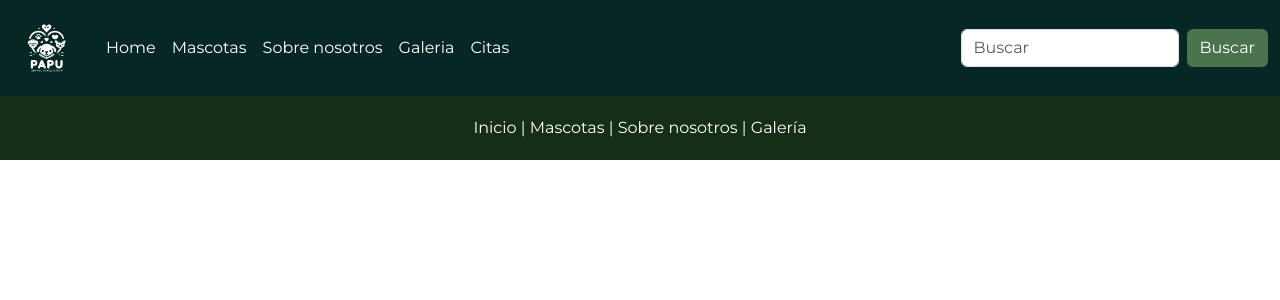
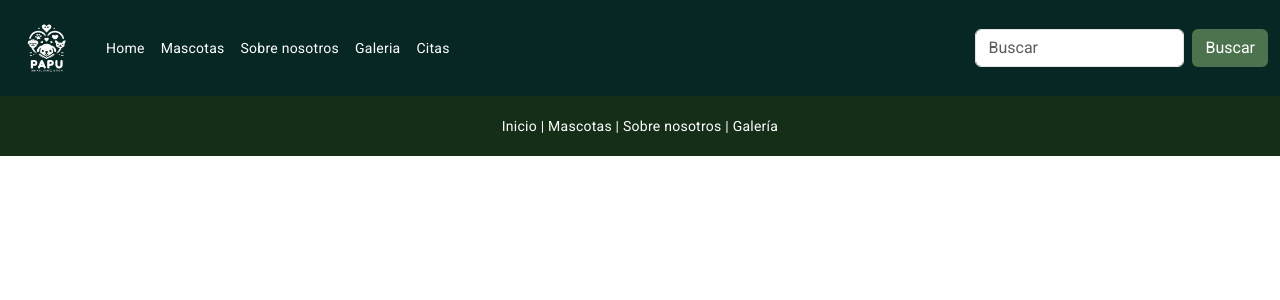
Before and after one commit to WallaceGaster/SPA-Refugio-Animales, an Angular app: page / in a window 1280 px wide. Shown: the top 300 px of the page. Built offline with nearby package versions, Linux system fonts and the light colour scheme.

Commit message:
angular-material

```diff
--- a/angular.json
+++ b/angular.json
@@ -25,6 +25,7 @@
               "src/assets"
             ],
             "styles": [
+              "@angular/material/prebuilt-themes/deeppurple-amber.css",
               "src/styles.css"
             ],
             "scripts": []
@@ -84,6 +85,7 @@
               "src/assets"
             ],
             "styles": [
+              "@angular/material/prebuilt-themes/deeppurple-amber.css",
               "src/styles.css"
             ],
             "scripts": []
--- a/package.json
+++ b/package.json
@@ -11,10 +11,12 @@
   "private": true,
   "dependencies": {
     "@angular/animations": "^17.3.0",
+    "@angular/cdk": "^17.3.6",
     "@angular/common": "^17.3.0",
     "@angular/compiler": "^17.3.0",
     "@angular/core": "^17.3.0",
     "@angular/forms": "^17.3.0",
+    "@angular/material": "^17.3.6",
     "@angular/platform-browser": "^17.3.0",
     "@angular/platform-browser-dynamic": "^17.3.0",
     "@angular/router": "^17.3.0",
--- a/src/app/app.config.ts
+++ b/src/app/app.config.ts
@@ -3,7 +3,8 @@
 
 import { routes } from './app.routes';
 import { provideHttpClient } from '@angular/common/http';
+import { provideAnimationsAsync } from '@angular/platform-browser/animations/async';
 
 export const appConfig: ApplicationConfig = {
-  providers: [provideRouter(routes), provideHttpClient()]
+  providers: [provideRouter(routes), provideHttpClient(), provideAnimationsAsync()]
 };
--- a/src/app/citar-mascota/citar-mascota.component.html
+++ /dev/null
@@ -1 +0,0 @@
-<p>citar-mascota works!</p>
--- a/src/index.html
+++ b/src/index.html
@@ -8,8 +8,10 @@
   <link rel="icon" type="image/x-icon" href="favicon.ico">
   <link href="https://cdn.jsdelivr.net/npm/bootstrap@5.3.3/dist/css/bootstrap.min.css" rel="stylesheet" integrity="sha384-QWTKZyjpPEjISv5WaRU9OFeRpok6YctnYmDr5pNlyT2bRjXh0JMhjY6hW+ALEwIH" crossorigin="anonymous">
   <link href="https://fonts.googleapis.com/css2?family=Montserrat:ital,wght@0,100..900;1,100..900&display=swap" rel="stylesheet">
+  <link href="https://fonts.googleapis.com/css2?family=Roboto:wght@300;400;500&display=swap" rel="stylesheet">
+  <link href="https://fonts.googleapis.com/icon?family=Material+Icons" rel="stylesheet">
 </head>
-<body>
+<body class="mat-typography">
   <app-root></app-root>
   <script src="https://cdn.jsdelivr.net/npm/bootstrap@5.3.3/dist/js/bootstrap.bundle.min.js" integrity="sha384-YvpcrYf0tY3lHB60NNkmXc5s9fDVZLESaAA55NDzOxhy9GkcIdslK1eN7N6jIeHz" crossorigin="anonymous"></script>
 </body>
--- a/src/styles.css
+++ b/src/styles.css
@@ -4,3 +4,5 @@
     font-optical-sizing: auto;
     font-style: normal;
 }
+html, body { height: 100%; }
+body { margin: 0; font-family: Roboto, "Helvetica Neue", sans-serif; }
```
Also changed, not shown: src/app/citar-mascota/citar-mascota.component.ts (deleted, +0 -12 lines), src/app/citar-mascota/citar-mascota.component.css (deleted), 2 other files (tests, documents, lock files or other folders).
